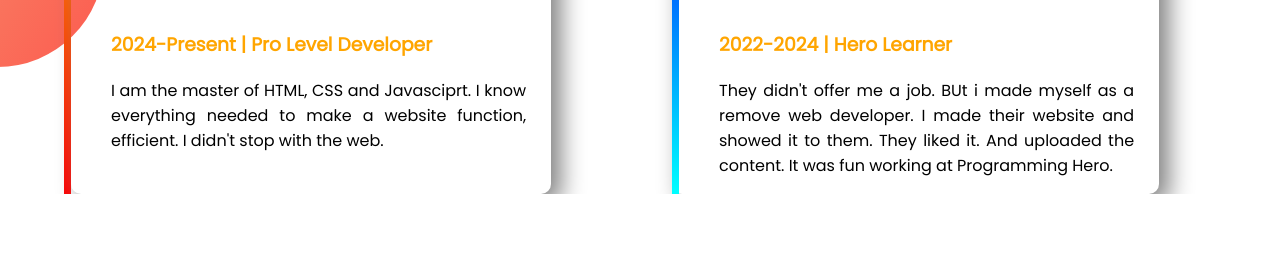
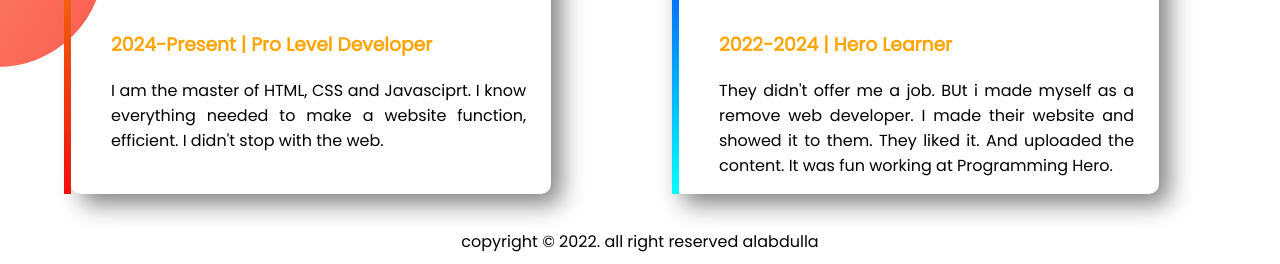
Before and after one commit to dihanalabdulla/developer-portfolio, a plain HTML site: page index.html in a window 1280 px wide. Shown: the part 779-1043 px from the top of the page. Before the commit the page ends 973 px from the top, so only its background shows below. Drawn offline with Linux system fonts and the light colour scheme.

Commit message:
footer add

```diff
--- a/index.html
+++ b/index.html
@@ -49,8 +49,10 @@
                     it to them. They liked it. And uploaded the content. It was fun working at Programming Hero.</p>
             </div>
         </div>
+    </section>
+    <br>
 
-    </section>
+    <footer>copyright © 2022. All right reserved alabdulla</footer>
 </body>
 
 </html>
--- a/style.css
+++ b/style.css
@@ -66,3 +66,9 @@ h1{
 h2{
     font-size: 40px;
 }
+footer{
+    text-align: center;
+    padding-top: 10px;
+    padding-bottom: 10px;
+    text-transform: lowercase;
+}
```
Also changed, not shown: 5 other files.
